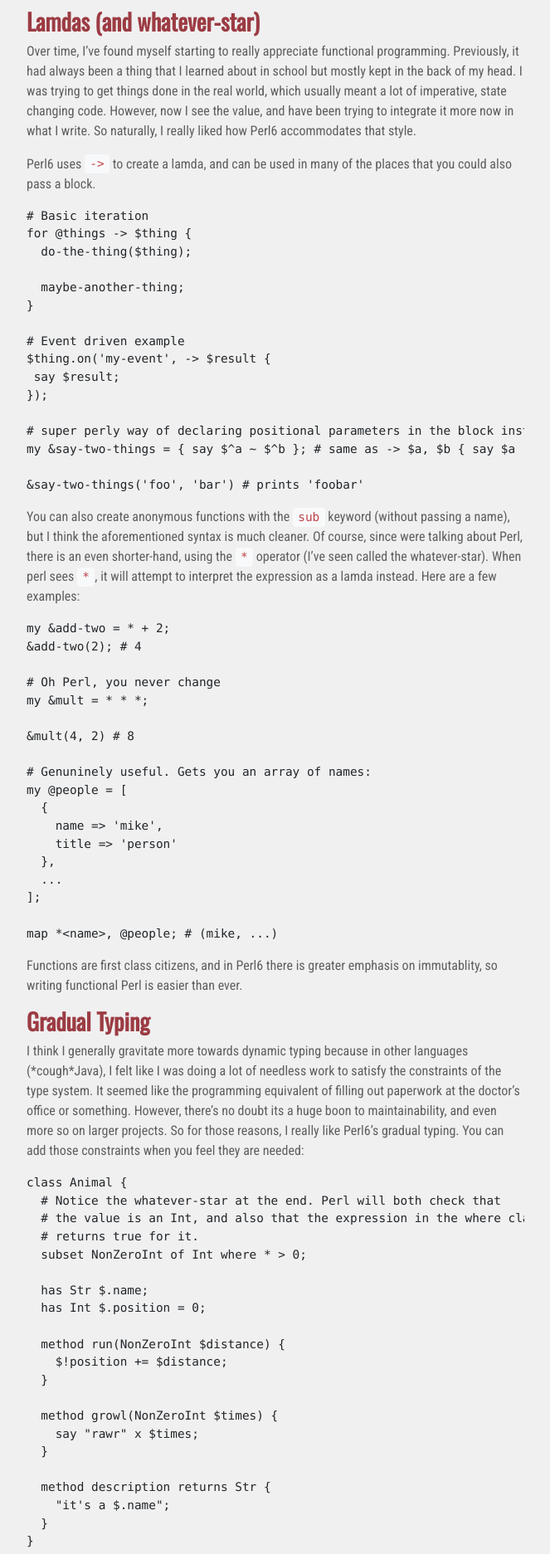
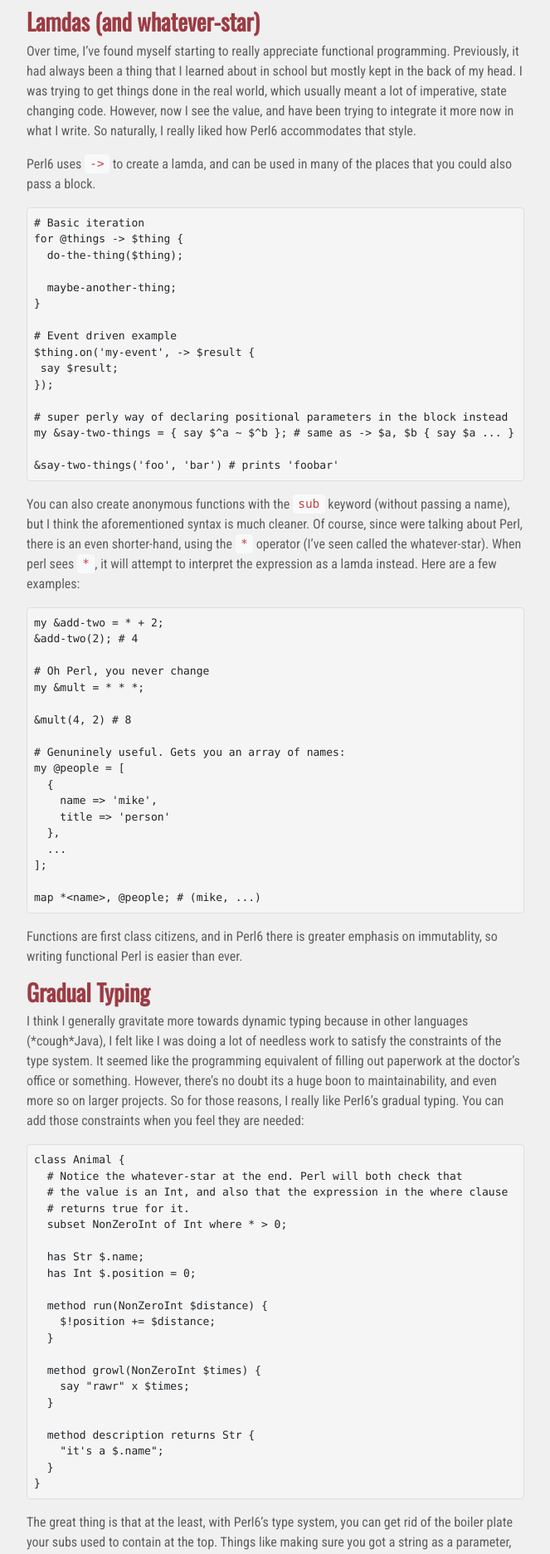
Before and after one commit to mthadley/mthadley.github.io, a Jekyll site: the page built from posts/all.html, in a window 1280 px wide. Shown: the part 1924-3797 px from the top of the page at 83% size, without its empty margins (308-971 px from the left). Built offline with Jekyll 4.4.1, drawn with Linux system fonts in a browser that asks for light colours; some web fonts are replaced; comment, search, counter and statistics services are not loaded.

Commit message:
Fix pre styles

```diff
--- a/_sass/_elements.scss
+++ b/_sass/_elements.scss
@@ -19,6 +19,14 @@
   color: $theme;
 }
 
+pre {
+  background-color: lighten($backgroundColor, 2%);
+  border-radius: 4px;
+  border: 1px solid lighten($foregroundColor, 50%);
+  font-size: 13px;
+  padding: 8px;
+}
+
 strong {
   color: darken($foregroundColor, 10%);
 }
```
